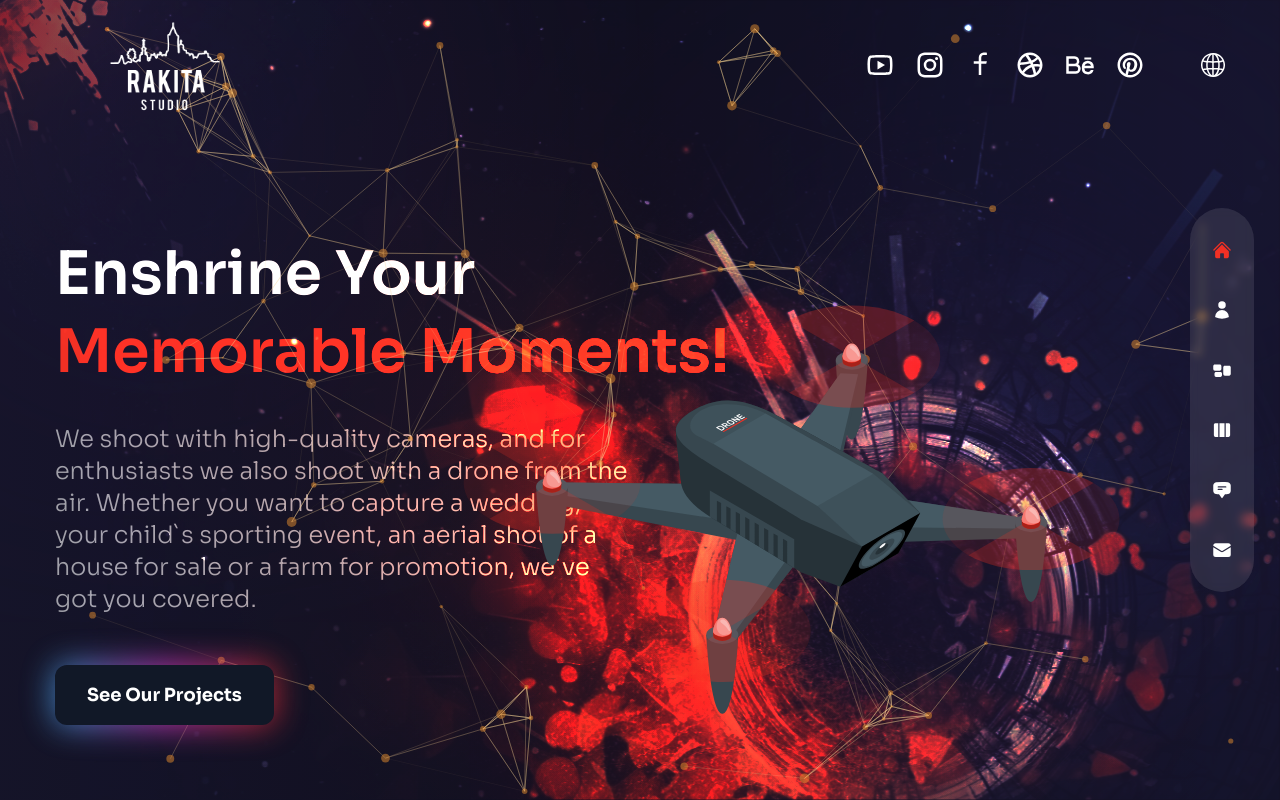
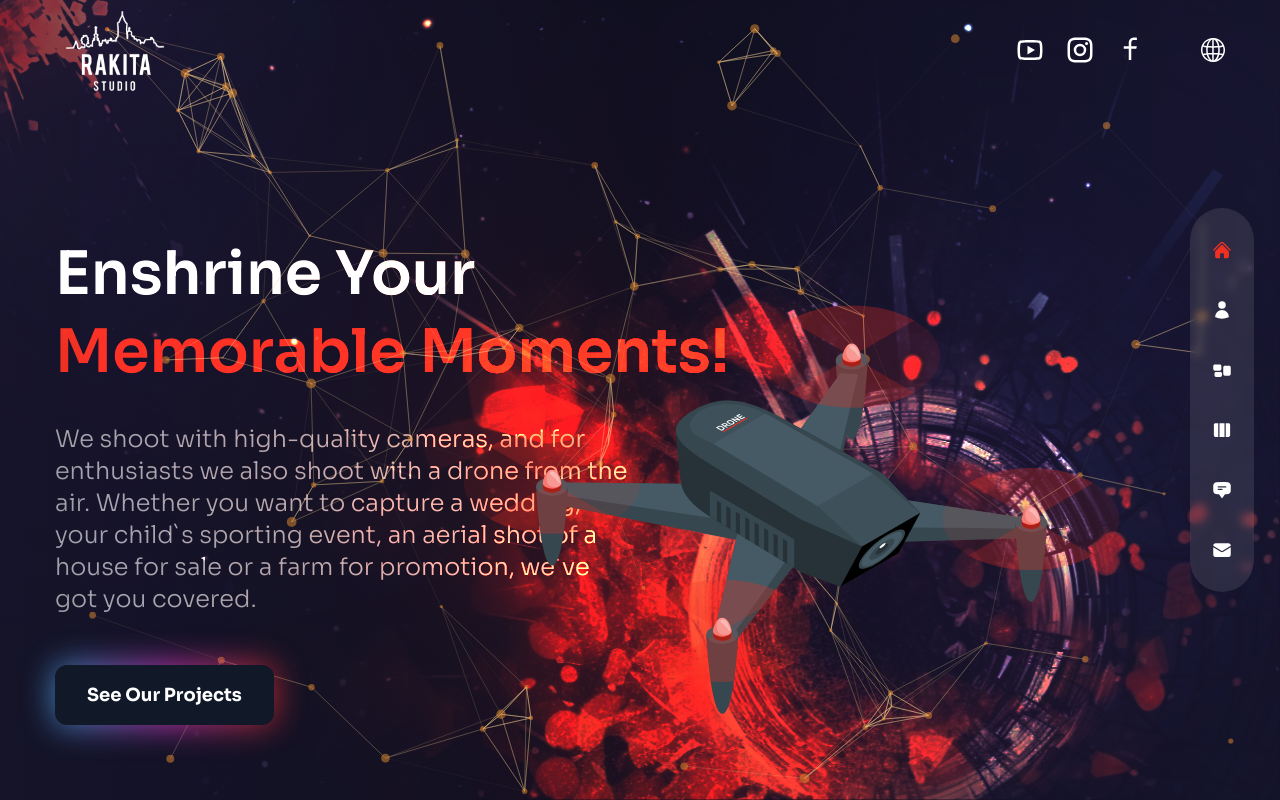
Before and after one commit to MirosBL45/studio_rakita, a Next.js app: page / in a window 1280 px wide. Built offline with nearby package versions, Linux system fonts and the light colour scheme.

Commit message:
logo fix

```diff
--- a/components/Header.jsx
+++ b/components/Header.jsx
@@ -12,15 +12,15 @@ import { useLanguage } from './LanguageContext';
 function Header() {
   const { language, setLanguage } = useLanguage();
   return (
-    <header className="absolute z-30 w-full flex items-center px-16 xl:px-0 xl:h-[90px]">
+    <header className="absolute z-30 w-full flex items-center px-0 xl:h-[90px]">
       <div className="container mx-auto">
-        <div className="flex flex-col lg:flex-row justify-between items-center gap-y-6 pt-10">
+        <div className="flex flex-row justify-between items-center gap-x-6 pt-[10px]">
           {/* logo */}
           <Link href={'/'}>
             <Image
-              src={'/rakita-logo.png'}
-              width={220}
-              height={48}
+              src={'/rakita-logo-white.png'}
+              width={120}
+              height={28}
               alt="rakita-logo"
               priority={true}
             />
--- a/components/Socials.jsx
+++ b/components/Socials.jsx
@@ -1,17 +1,10 @@
 // links
-import Link from "next/link";
+import Link from 'next/link';
 
 // icons
-import {
-  RiYoutubeLine,
-  RiInstagramLine,
-  RiFacebookLine,
-  RiDribbbleLine,
-  RiBehanceLine,
-  RiPinterestLine,
-} from "react-icons/ri";
+import { RiYoutubeLine, RiInstagramLine, RiFacebookLine } from 'react-icons/ri';
 
-import { SlGlobe } from "react-icons/sl";
+import { SlGlobe } from 'react-icons/sl';
 
 function Socials({ language, setLanguage }) {
   return (
@@ -19,52 +12,34 @@ function Socials({ language, setLanguage }) {
       <div className="flex items-center gap-x-14">
         <div className="flex items-center gap-x-5 text-lg lg:text-2xl xl:text-3xl">
           <Link
-            href={""}
+            href={''}
             className="hover:text-accent transition-all duration-300"
           >
             <RiYoutubeLine />
           </Link>
           <Link
-            href={""}
+            href={''}
             className="hover:text-accent transition-all duration-300"
           >
             <RiInstagramLine />
           </Link>
           <Link
-            href={""}
+            href={''}
             className="hover:text-accent transition-all duration-300"
           >
             <RiFacebookLine />
           </Link>
-          <Link
-            href={""}
-            className="hover:text-accent transition-all duration-300"
-          >
-            <RiDribbbleLine />
-          </Link>
-          <Link
-            href={""}
-            className="hover:text-accent transition-all duration-300"
-          >
-            <RiBehanceLine />
-          </Link>
-          <Link
-            href={""}
-            className="hover:text-accent transition-all duration-300"
-          >
-            <RiPinterestLine />
-          </Link>
         </div>
         <div
           onClick={() => {
-            if (language === "srb") {
-              setLanguage("eng");
+            if (language === 'srb') {
+              setLanguage('eng');
             } else {
-              setLanguage("srb");
+              setLanguage('srb');
             }
           }}
           title={
-            language === "srb" ? "Translate into English" : "Prevedi na srpski"
+            language === 'srb' ? 'Translate into English' : 'Prevedi na srpski'
           }
           className="text-lg lg:text-2xl cursor-pointer z-50 hover:text-accent transition-all duration-300"
         >
```
Also changed, not shown: public/rakita-logo-white.png (added), public/rakita-logo.png (deleted).
